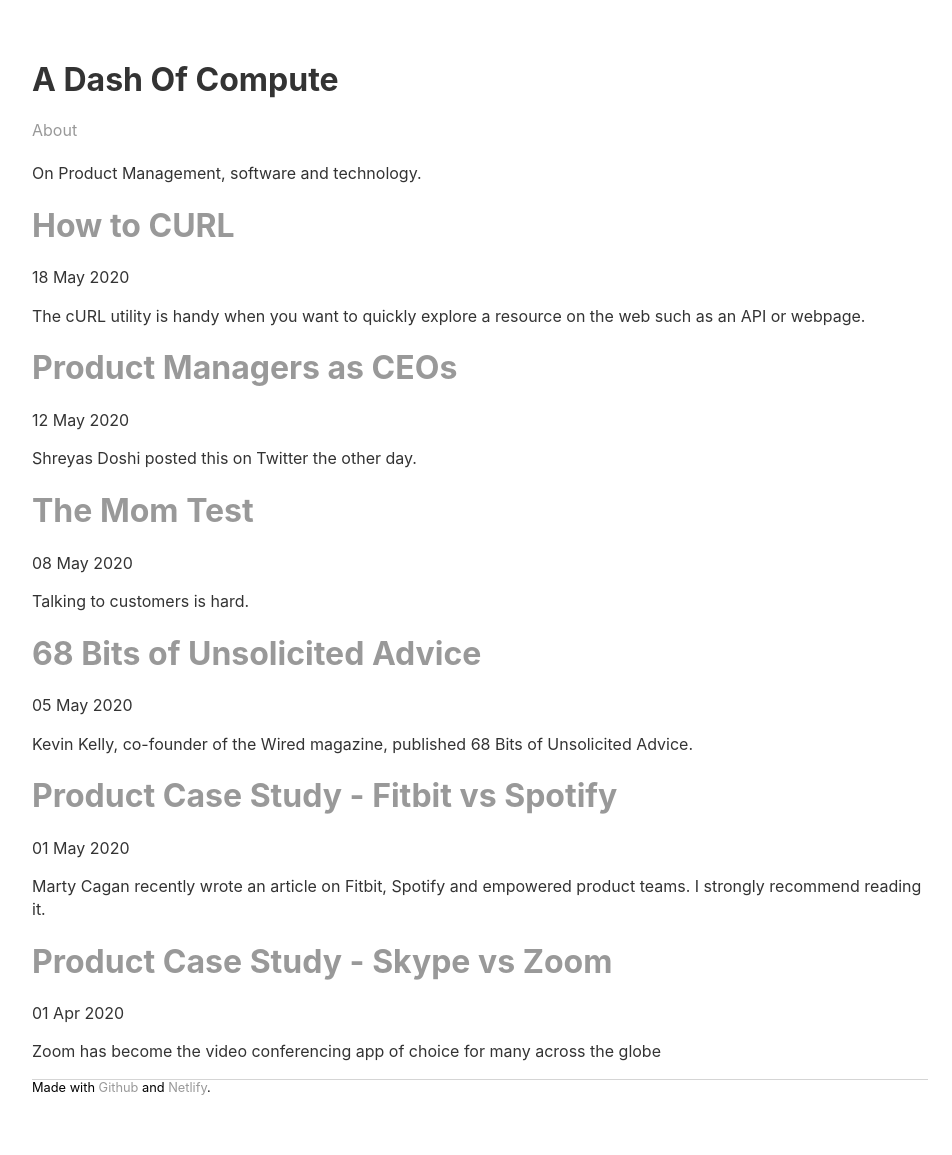
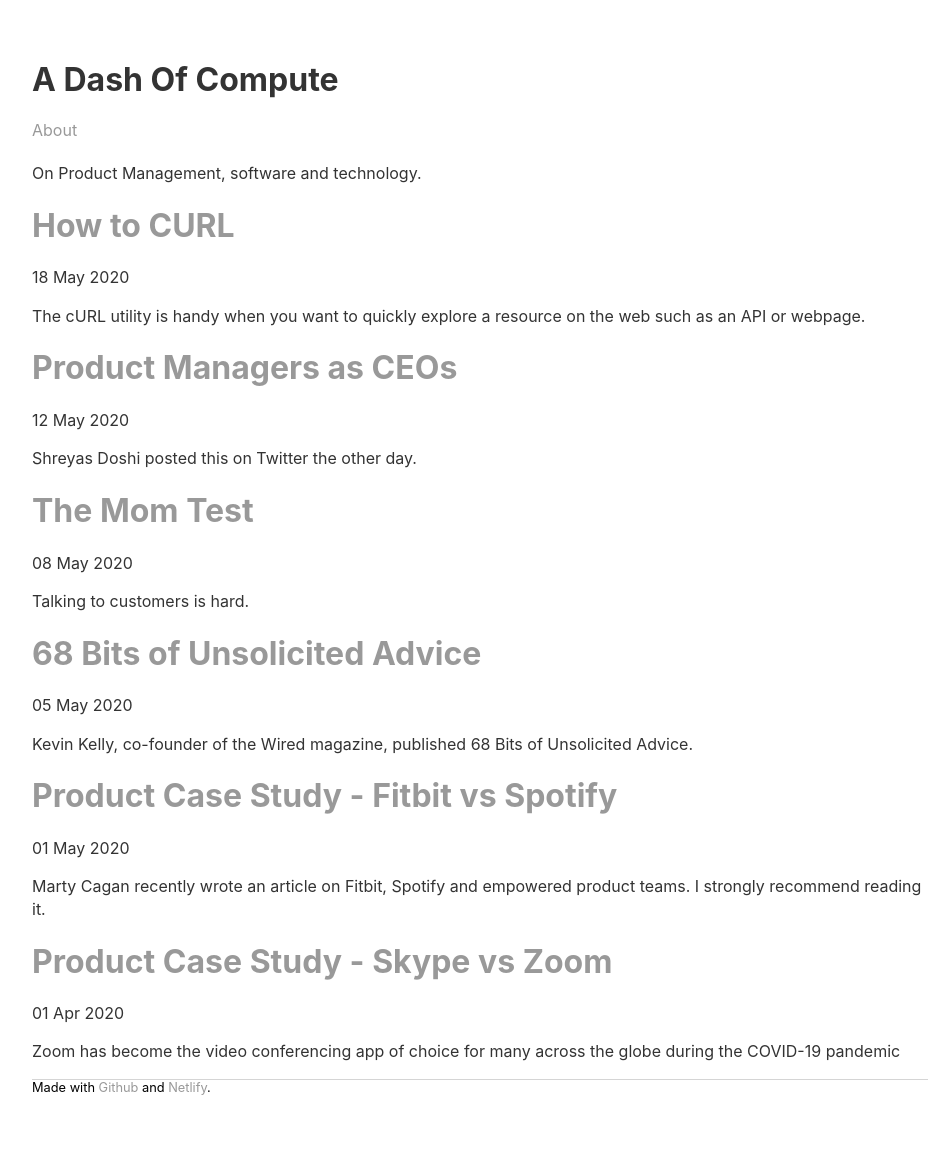
Before and after one commit to sautee/sautee.github.io, a Jekyll site: the page built from pages/index.md, in a window 1280 px wide. Shown: the whole page, without its empty margins (160-1112 px from the left). Built offline with Jekyll 4.4.1, drawn with Linux system fonts in a browser that asks for light colours.

Commit message:
Update 2020-04-01-skypezoom.md

```diff
--- a/_posts/2020-04-01-skypezoom.md
+++ b/_posts/2020-04-01-skypezoom.md
@@ -1,7 +1,7 @@
 ---
 layout: post
 title: "Product Case Study - Skype vs Zoom"
-excerpt: "Zoom has become the video conferencing app of choice for many across the globe"
+excerpt: "Zoom has become the video conferencing app of choice for many across the globe during the COVID-19 pandemic"
 date: 2020-04-01
 ---
 
```
